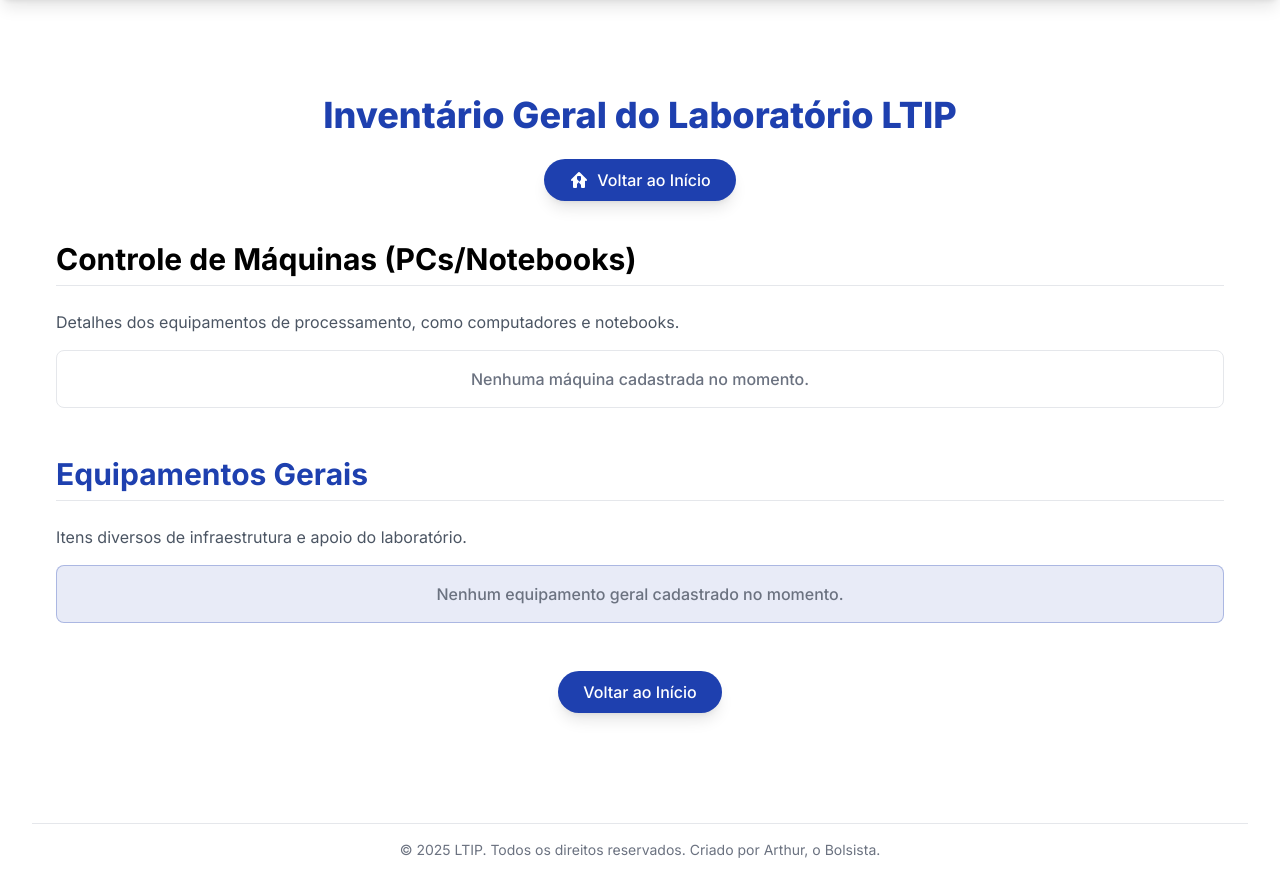
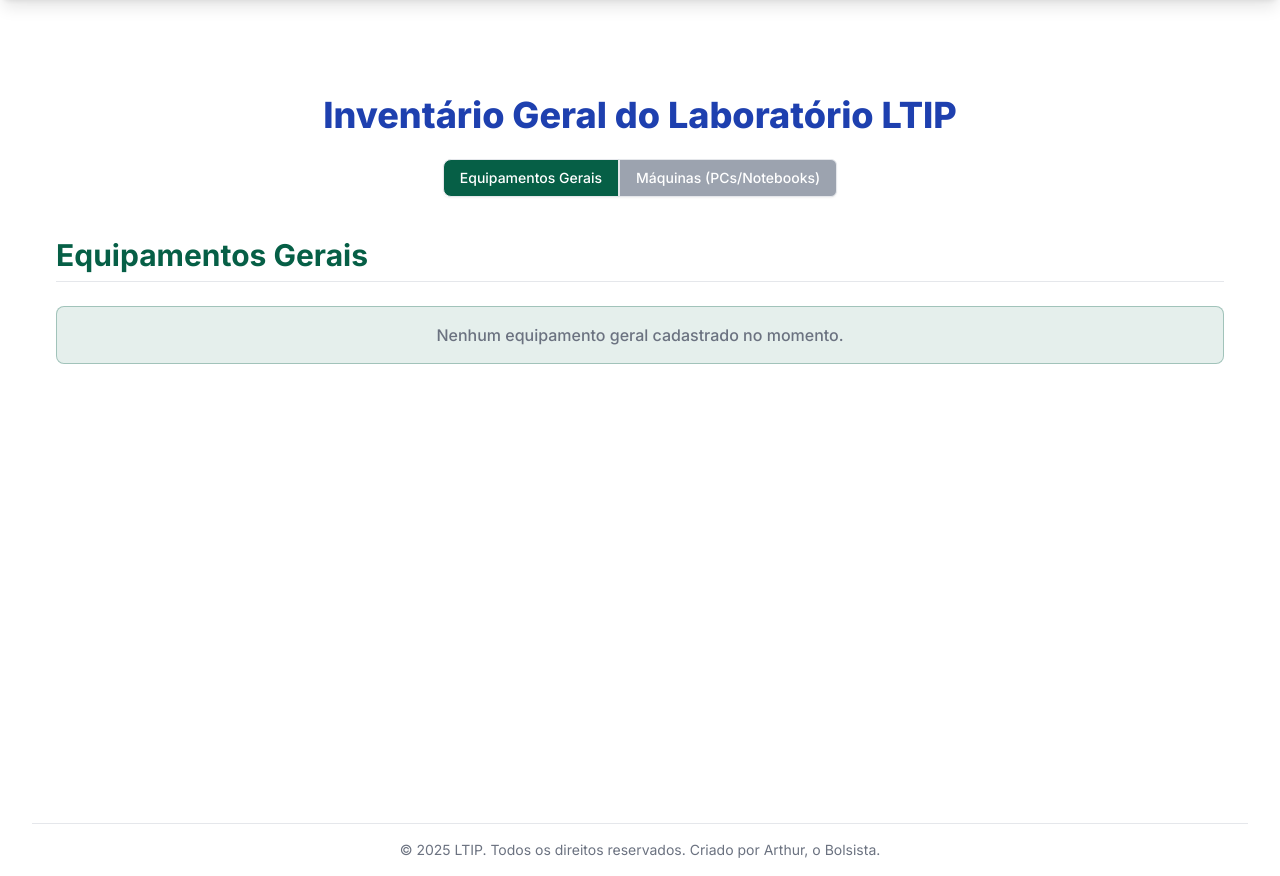
Before and after one commit to almeidasudarioarthurcassius-maker/subir_LTIP, a Flask app: page /inventario in a window 1280 px wide. Shown: the part 65-941 px from the top of the page. Run offline with Flask 3, Linux system fonts and the light colour scheme; some libraries are stand-ins or nearby versions.

Commit message:
Update inventario.html

```diff
--- a/templates/inventario.html
+++ b/templates/inventario.html
@@ -7,105 +7,147 @@
     <h1 class="text-4xl font-extrabold text-primary mb-6 text-center">Inventário Geral do Laboratório LTIP</h1>
 
     <div class="text-center mb-10">
-        <a href="{{ url_for('index') }}" class="inline-flex items-center px-6 py-2 border border-transparent text-base font-medium rounded-full shadow-lg text-white bg-primary hover:bg-blue-800 focus:outline-none focus:ring-2 focus:ring-offset-2 focus:ring-primary transition duration-150">
-            <svg class="mr-2 h-5 w-5" xmlns="http://www.w3.org/2000/svg" viewBox="0 0 20 20" fill="currentColor">
-                <path d="M10.707 2.293a1 1 0 00-1.414 0l-7 7a1 1 0 001.414 1.414L4 10.414V17a1 1 0 001 1h2a1 1 0 001-1v-2.586a1 1 0 01.293-.707l1.414-1.414a1 1 0 000-1.414l-1.414-1.414a1 1 0 01-.293-.707V7a1 1 0 011-1h2a1 1 0 011 1v2.586a1 1 0 01-.293.707l-1.414 1.414a1 1 0 000 1.414l1.414 1.414a1 1 0 01.293.707V17a1 1 0 001 1h2a1 1 0 001-1v-6.586l.293.293a1 1 0 001.414-1.414l-7-7z" clip-rule="evenodd" />
-            </svg>
-            Voltar ao Início
-        </a>
+        <div class="inline-flex rounded-md shadow-sm" role="group">
+            <button onclick="document.getElementById('equipamentos').classList.remove('hidden'); document.getElementById('maquinas').classList.add('hidden'); toggleActive(this, 'tab-equipamentos')" type="button" class="tab-button inline-flex items-center px-4 py-2 text-sm font-medium text-white bg-ltip-dark-green rounded-l-lg border border-gray-200 hover:bg-ltip-dark-green/90 focus:z-10 focus:ring-2 focus:ring-ltip-dark-green focus:text-white" id="tab-equipamentos-btn">
+                Equipamentos Gerais
+            </button>
+            <button onclick="document.getElementById('equipamentos').classList.add('hidden'); document.getElementById('maquinas').classList.remove('hidden'); toggleActive(this, 'tab-maquinas')" type="button" class="tab-button inline-flex items-center px-4 py-2 text-sm font-medium text-white bg-primary rounded-r-md border border-gray-200 hover:bg-primary/90 focus:z-10 focus:ring-2 focus:ring-primary focus:text-white" id="tab-maquinas-btn">
+                Máquinas (PCs/Notebooks)
+            </button>
+        </div>
     </div>
 
-    <section id="maquinas" class="mb-12">
-        <h2 class="text-3xl font-bold text-secondary mb-6 border-b pb-2">Controle de Máquinas (PCs/Notebooks)</h2>
-        <p class="mb-4 text-gray-600">Detalhes dos equipamentos de processamento, como computadores e notebooks.</p>
+    <section id="equipamentos" class="mb-12">
+        <h2 class="text-3xl font-bold text-ltip-dark-green mb-6 border-b pb-2">Equipamentos Gerais</h2>
 
-        {% if maquinas %}
-        <div class="bg-white shadow-2xl rounded-xl overflow-x-auto border border-secondary/50">
+        {% if equipamentos %}
+        <div class="bg-white shadow-2xl rounded-xl overflow-x-auto border border-ltip-dark-green/50">
             <table class="min-w-full divide-y divide-gray-200">
-                <thead class="bg-secondary/10">
+                <thead class="bg-ltip-light-green/30">
                     <tr>
-                        <th class="px-6 py-3 text-left text-xs font-medium text-secondary-700 uppercase tracking-wider">ID</th>
-                        <th class="px-6 py-3 text-left text-xs font-medium text-secondary-700 uppercase tracking-wider">Tipo</th>
-                        <th class="px-6 py-3 text-left text-xs font-medium text-secondary-700 uppercase tracking-wider">Marca/Modelo</th>
-                        <th class="px-6 py-3 text-left text-xs font-medium text-secondary-700 uppercase tracking-wider">Status Formatação</th>
-                        <th class="px-6 py-3 text-left text-xs font-medium text-secondary-700 uppercase tracking-wider">Data Formatação</th>
-                        <th class="px-6 py-3 text-left text-xs font-medium text-secondary-700 uppercase tracking-wider">Tombo</th>
+                        <th class="px-6 py-3 text-left text-xs font-bold text-ltip-dark-green uppercase tracking-wider">Equipamento</th>
+                        <th class="px-6 py-3 text-left text-xs font-bold text-ltip-dark-green uppercase tracking-wider">Finalidade</th>
+                        <th class="px-6 py-3 text-left text-xs font-bold text-ltip-dark-green uppercase tracking-wider">Marca</th>
+                        <th class="px-6 py-3 text-left text-xs font-bold text-ltip-dark-green uppercase tracking-wider">Modelo</th>
+                        <th class="px-6 py-3 text-left text-xs font-bold text-ltip-dark-green uppercase tracking-wider">Quantidade</th>
+                        <th class="px-6 py-3 text-left text-xs font-bold text-ltip-dark-green uppercase tracking-wider">Tombo</th>
+                        <th class="px-6 py-3 text-center text-xs font-bold text-ltip-dark-green uppercase tracking-wider">Imagem</th>
                     </tr>
                 </thead>
-                <tbody class="bg-white divide-y divide-gray-100">
-                    {% for maquina in maquinas %}
-                    <tr class="hover:bg-secondary/5 transition duration-150">
-                        <td class="px-6 py-4 whitespace-nowrap text-sm font-bold text-secondary">{{ maquina.asset_id }}</td>
-                        <td class="px-6 py-4 whitespace-nowrap text-sm text-gray-500">{{ maquina.type | capitalize }}</td>
-                        <td class="px-6 py-4 whitespace-nowrap text-sm text-gray-900">{{ maquina.brand_model }}</td>
-                        <td class="px-6 py-4 whitespace-nowrap text-sm">
-                            {% if maquina.format_status == 'Formatado' %}
-                                <span class="px-2 inline-flex text-xs leading-5 font-semibold rounded-full bg-secondary/20 text-secondary-800">
-                                    {{ maquina.format_status }}
-                                </span>
-                            {% elif maquina.format_status == 'Em andamento' %}
-                                <span class="px-2 inline-flex text-xs leading-5 font-semibold rounded-full bg-yellow-100 text-yellow-800">
-                                    {{ maquina.format_status }}
-                                </span>
+                <tbody class="bg-white divide-y divide-gray-200">
+                    {% for equipamento in equipamentos %}
+                    <tr class="hover:bg-gray-50 transition duration-150">
+                        <td class="px-6 py-4 whitespace-nowrap text-sm font-medium text-gray-900">{{ equipamento.name }}</td>
+                        <td class="px-6 py-4 text-sm text-gray-700 max-w-xs truncate">{{ equipamento.functionality or 'N/A' }}</td>
+                        <td class="px-6 py-4 whitespace-nowrap text-sm text-gray-700">{{ equipamento.brand or 'N/A' }}</td>
+                        <td class="px-6 py-4 whitespace-nowrap text-sm text-gray-700">{{ equipamento.model or 'N/A' }}</td>
+                        <td class="px-6 py-4 whitespace-nowrap text-center text-lg font-bold text-ltip-dark-green">{{ equipamento.quantity }}</td>
+                        <td class="px-6 py-4 whitespace-nowrap text-sm text-gray-700">{{ equipamento.tombo or 'N/A' }}</td>
+                        <td class="px-6 py-4 whitespace-nowrap text-center">
+                            {% if equipamento.image_url %}
+                                <a href="{{ url_for('uploaded_file', filename=equipamento.image_url) }}" target="_blank" class="text-xs font-medium text-primary hover:underline">Ver Imagem</a>
                             {% else %}
-                                <span class="px-2 inline-flex text-xs leading-5 font-semibold rounded-full bg-red-100 text-red-800">
-                                    {{ maquina.format_status }}
-                                </span>
+                                <span class="text-xs text-gray-400">Sem Foto</span>
                             {% endif %}
                         </td>
-                        <td class="px-6 py-4 whitespace-nowrap text-sm text-gray-500">{{ maquina.format_date.strftime('%d/%m/%Y') if maquina.format_date else 'N/A' }}</td>
-                        <td class="px-6 py-4 whitespace-nowrap text-sm text-gray-500">{{ maquina.tombo or 'N/A' }}</td>
                     </tr>
                     {% endfor %}
                 </tbody>
             </table>
         </div>
         {% else %}
-        <p class="text-gray-500 p-4 bg-secondary/10 rounded-lg font-medium text-center border border-secondary/30">Nenhuma máquina cadastrada no momento.</p>
+        <p class="text-gray-500 p-4 bg-ltip-dark-green/10 rounded-lg font-medium text-center border border-ltip-dark-green/30">Nenhum equipamento geral cadastrado no momento.</p>
         {% endif %}
     </section>
 
-    <section id="equipamentos" class="mb-12">
-        <h2 class="text-3xl font-bold text-primary mb-6 border-b pb-2">Equipamentos Gerais</h2>
-        <p class="mb-4 text-gray-600">Itens diversos de infraestrutura e apoio do laboratório.</p>
+    <section id="maquinas" class="mb-12 hidden">
+        <h2 class="text-3xl font-bold text-primary mb-6 border-b pb-2">Máquinas (PCs/Notebooks)</h2>
 
-        {% if equipamentos_gerais %}
+        {% if maquinas %}
         <div class="bg-white shadow-2xl rounded-xl overflow-x-auto border border-primary/50">
             <table class="min-w-full divide-y divide-gray-200">
-                <thead class="bg-primary/10">
+                <thead class="bg-ltip-light-blue/30">
                     <tr>
-                        <th class="px-6 py-3 text-left text-xs font-medium text-primary-700 uppercase tracking-wider">Nome</th>
-                        <th class="px-6 py-3 text-left text-xs font-medium text-primary-700 uppercase tracking-wider">Marca/Modelo</th>
-                        <th class="px-6 py-3 text-left text-xs font-medium text-primary-700 uppercase tracking-wider">Finalidade</th>
-                        <th class="px-6 py-3 text-center text-xs font-medium text-primary-700 uppercase tracking-wider">Qtd</th>
-                        <th class="px-6 py-3 text-center text-xs font-medium text-primary-700 uppercase tracking-wider">Tombo</th>
+                        <th class="px-6 py-3 text-left text-xs font-bold text-primary uppercase tracking-wider">Tipo</th>
+                        <th class="px-6 py-3 text-left text-xs font-bold text-primary uppercase tracking-wider">Marca</th>
+                        <th class="px-6 py-3 text-left text-xs font-bold text-primary uppercase tracking-wider">Modelo</th>
+                        <th class="px-6 py-3 text-left text-xs font-bold text-primary uppercase tracking-wider">Status Formatação</th>
+                        <th class="px-6 py-3 text-left text-xs font-bold text-primary uppercase tracking-wider">Softwares</th>
+                        <th class="px-6 py-3 text-left text-xs font-bold text-primary uppercase tracking-wider">Licença</th>
+                        <th class="px-6 py-3 text-left text-xs font-bold text-primary uppercase tracking-wider">Número de Série</th>
+                        <th class="px-6 py-3 text-center text-xs font-bold text-primary uppercase tracking-wider">Imagem</th>
                     </tr>
                 </thead>
-                <tbody class="bg-white divide-y divide-gray-100">
-                    {% for equipamento in equipamentos_gerais %}
-                    <tr class="hover:bg-primary/5 transition duration-150">
-                        <td class="px-6 py-4 whitespace-nowrap text-sm font-medium text-gray-900">{{ equipamento.name }}</td>
-                        <td class="px-6 py-4 whitespace-nowrap text-sm text-gray-500">
-                            {{ equipamento.brand or 'N/A' }} / {{ equipamento.model or 'N/A' }}
+                <tbody class="bg-white divide-y divide-gray-200">
+                    {% for maquina in maquinas %}
+                    <tr class="hover:bg-gray-50 transition duration-150">
+                        <td class="px-6 py-4 whitespace-nowrap text-sm font-medium text-gray-900 capitalize">{{ maquina.type or 'N/A' }}</td>
+                        <td class="px-6 py-4 whitespace-nowrap text-sm text-gray-700">{{ maquina.brand_model.split('/')[0] | default('N/A') }}</td>
+                        <td class="px-6 py-4 whitespace-nowrap text-sm text-gray-700">{{ maquina.brand_model.split('/')[1] | default(maquina.brand_model) | default('N/A') }}</td>
+                        <td class="px-6 py-4 whitespace-nowrap text-sm font-semibold
+                            {% if 'Formatado' in maquina.format_status %} text-ltip-dark-green
+                            {% elif 'andamento' in maquina.format_status %} text-primary
+                            {% else %} text-red-600
+                            {% endif %}
+                            ">{{ maquina.format_status }}</td>
+                        <td class="px-6 py-4 text-sm text-gray-700 max-w-xs truncate">{{ maquina.software or 'N/A' }}</td>
+                        <td class="px-6 py-4 whitespace-nowrap text-sm text-gray-700">{{ maquina.license or 'N/A' }}</td>
+                        <td class="px-6 py-4 whitespace-nowrap text-sm text-gray-700">{{ maquina.serial_number or 'N/A' }}</td>
+                        <td class="px-6 py-4 whitespace-nowrap text-center">
+                            {% if maquina.image_url %}
+                                <a href="{{ url_for('uploaded_file', filename=maquina.image_url) }}" target="_blank" class="text-xs font-medium text-primary hover:underline">Ver Imagem</a>
+                            {% else %}
+                                <span class="text-xs text-gray-400">Sem Foto</span>
+                            {% endif %}
                         </td>
-                        <td class="px-6 py-4 text-sm text-gray-500 max-w-xs truncate">{{ equipamento.functionality }}</td>
-                        <td class="px-6 py-4 whitespace-nowrap text-center text-lg font-bold text-primary">{{ equipamento.quantity }}</td>
-                        <td class="px-6 py-4 whitespace-nowrap text-sm text-gray-500">{{ equipamento.tombo or 'N/A' }}</td>
                     </tr>
                     {% endfor %}
                 </tbody>
             </table>
         </div>
         {% else %}
-        <p class="text-gray-500 p-4 bg-primary/10 rounded-lg font-medium text-center border border-primary/30">Nenhum equipamento geral cadastrado no momento.</p>
+        <p class="text-gray-500 p-4 bg-primary/10 rounded-lg font-medium text-center border border-primary/30">Nenhuma máquina cadastrada no momento.</p>
         {% endif %}
     </section>
 
-    <div class="text-center mt-10">
-        <a href="{{ url_for('index') }}" class="inline-flex items-center px-6 py-2 border border-transparent text-base font-medium rounded-full shadow-lg text-white bg-primary hover:bg-blue-800 focus:outline-none focus:ring-2 focus:ring-offset-2 focus:ring-primary transition duration-150">
-            Voltar ao Início
-        </a>
-    </div>
+    <script>
+        // Função para alternar o estilo ativo dos botões
+        function toggleActive(element, tabId) {
+            document.querySelectorAll('.tab-button').forEach(btn => {
+                btn.classList.remove('bg-ltip-dark-green', 'bg-primary');
+                btn.classList.add('bg-gray-400', 'hover:bg-gray-500'); // Estilo neutro para inativo
+            });
 
+            if (tabId === 'tab-equipamentos') {
+                element.classList.add('bg-ltip-dark-green', 'hover:bg-ltip-dark-green/90');
+                element.classList.remove('bg-gray-400', 'hover:bg-gray-500');
+            } else if (tabId === 'tab-maquinas') {
+                element.classList.add('bg-primary', 'hover:bg-primary/90');
+                element.classList.remove('bg-gray-400', 'hover:bg-gray-500');
+            }
+        }
+
+        // Inicialização: Exibe a aba correta com base no parâmetro 'tab' na URL
+        document.addEventListener('DOMContentLoaded', () => {
+            const urlParams = new URLSearchParams(window.location.search);
+            const tab = urlParams.get('tab');
+
+            const tabEquipamentos = document.getElementById('equipamentos');
+            const tabMaquinas = document.getElementById('maquinas');
+            const btnEquipamentos = document.getElementById('tab-equipamentos-btn');
+            const btnMaquinas = document.getElementById('tab-maquinas-btn');
+
+            if (tab === 'maquinas' && tabMaquinas && btnMaquinas) {
+                tabEquipamentos.classList.add('hidden');
+                tabMaquinas.classList.remove('hidden');
+                toggleActive(btnMaquinas, 'tab-maquinas');
+            } else if (tabEquipamentos && btnEquipamentos) {
+                // Padrão: Equipamentos
+                tabEquipamentos.classList.remove('hidden');
+                tabMaquinas.classList.add('hidden');
+                toggleActive(btnEquipamentos, 'tab-equipamentos');
+            }
+        });
+    </script>
 </div>
 {% endblock %}
```
